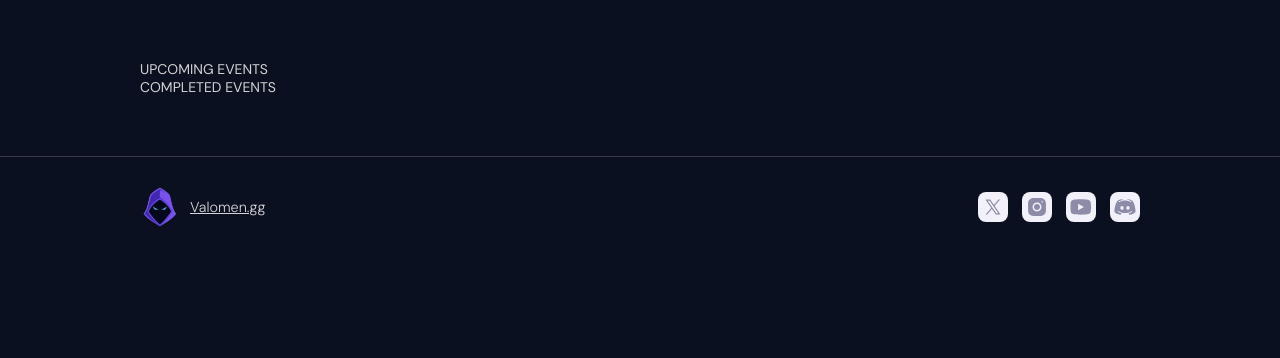
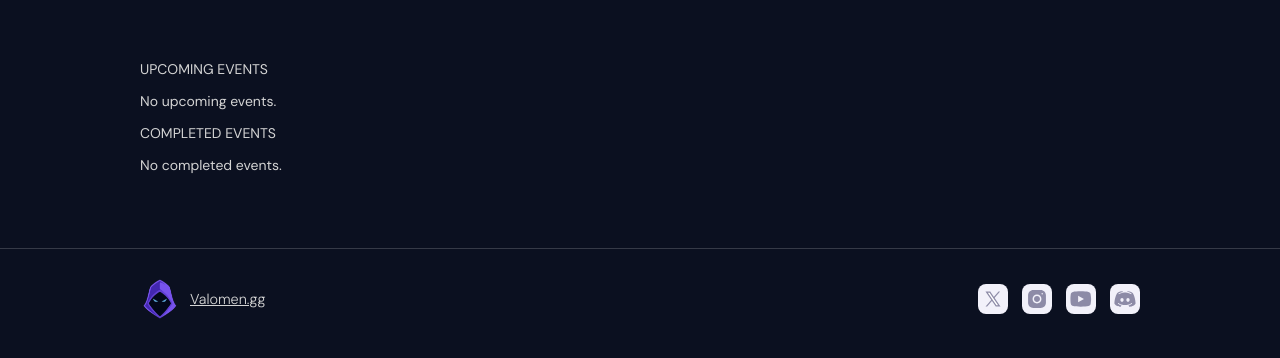
Before and after one commit to samuiitm/valomen-backend, a PHP site: template app/View/events.view.php in a window 1280 px wide. Shown: the part 82-440 px from the top of the page. Run offline with PHP 8.4, Linux system fonts and the light colour scheme; the template is opened without the code that fills it, so the values that code supplies are empty.

Commit message:
No events missages implemented

```diff
--- a/app/View/events.view.php
+++ b/app/View/events.view.php
@@ -4,6 +4,9 @@
             <div class="events-header">
                 <span>UPCOMING EVENTS</span>
             </div>
+            <?php if (empty($upcomingEvents)): ?>
+                <p class="info-empty">No upcoming events.</p>
+            <?php else: ?>
 
                 <?php foreach ($ongoingEvents as $event): ?>
                     <article class="event-block">
@@ -61,12 +64,15 @@
                         </div>
                     </article>
                 <?php endforeach; ?>
+            <?php endif; ?>
         </section>
         <section class="events-block">
             <div class="events-header">
                 <span>COMPLETED EVENTS</span>
             </div>
-
+            <?php if (empty($completedEvents)): ?>
+                <p class="info-empty">No completed events.</p>
+            <?php else: ?>
                 <?php foreach ($completedEvents as $event): ?>
                     <article class="event-block">
                         <div class="event-info">
@@ -95,7 +101,7 @@
                         </div>
                     </article>
                 <?php endforeach; ?>
-        </div>
+            <?php endif; ?>
         </section>
     </div>
 </main>
--- a/public/css/events.css
+++ b/public/css/events.css
@@ -38,6 +38,10 @@
 .events {
     display: flex;
     gap: 20px;
+}
+
+.info-empty {
+  padding-left: 20px;
 }
 
 .events-block {
```
Lines whose indentation alone changed are shown as unchanged.
